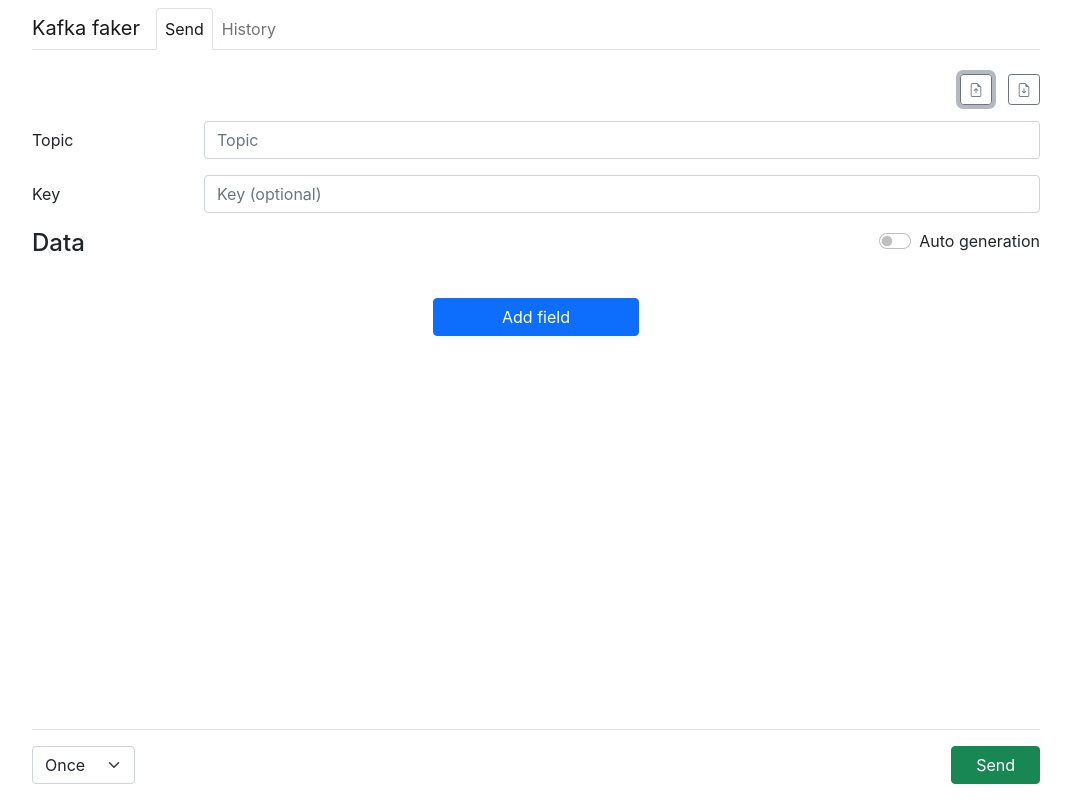
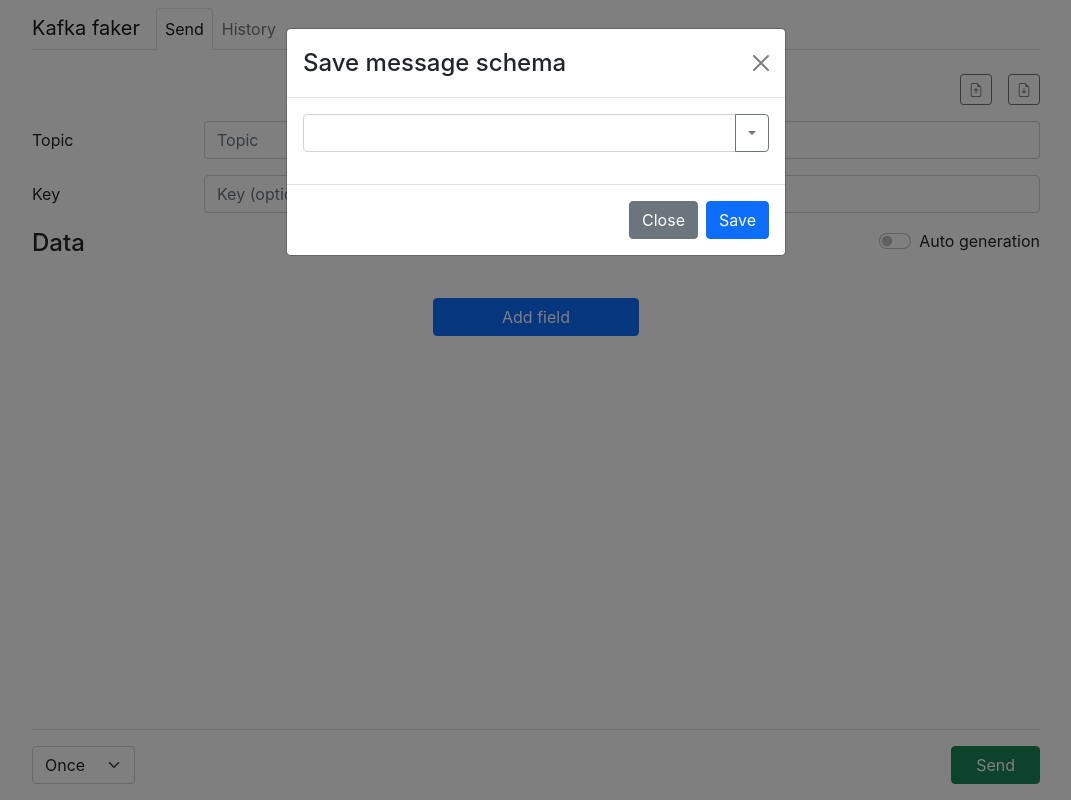
Before and after one commit to BenasB/kafka-faker, a React (Create React App) app: page / in a window 1280 px wide. Both pictures are taken after a click on the button 1080 px from the left and 89 px from the top of the page. Shown: the whole page, without its empty margins (104-1175 px from the left). Built offline with nearby package versions, Linux system fonts and the light colour scheme.

Commit message:
Added save message modal functionality

```diff
--- a/src/components/messageLoad/MessageLoadModal.tsx
+++ b/src/components/messageLoad/MessageLoadModal.tsx
@@ -4,12 +4,16 @@
 import demoSchemas, { Schema } from "./demoSchemas";
 import { MessageLoadProps } from "./MessageLoad";
 
-interface Props extends MessageLoadProps {
+interface Props {
   show: boolean;
   turnOff: () => void;
 }
 
-const MessageLoadModal: React.FC<Props> = ({ show, turnOff, setMessage }) => {
+const MessageLoadModal: React.FC<Props & MessageLoadProps> = ({
+  show,
+  turnOff,
+  setMessage,
+}) => {
   const defaultSchema = demoSchemas[0];
   const [selectedSchema, setSelectedSchema] = useState<Schema>(defaultSchema);
 
--- a/src/components/messageSave/MessageSave.tsx
+++ b/src/components/messageSave/MessageSave.tsx
@@ -1,13 +1,32 @@
-import React from "react";
+import React, { useState } from "react";
 import { Button, OverlayTrigger, Tooltip } from "react-bootstrap";
+import { Message } from "../messageForm/messageTypes";
+import MessageSaveModal from "./MessageSaveModal";
 
-const MessageSave: React.FC = () => {
+export interface MessageSaveProps {
+  message: Message;
+}
+
+const MessageSave: React.FC<MessageSaveProps> = (props) => {
+  const [showModal, setShowModal] = useState<boolean>(false);
+
   return (
-    <OverlayTrigger overlay={<Tooltip>Save message schema</Tooltip>}>
-      <Button variant="outline-secondary" size="sm">
-        <i className="bi bi-file-earmark-arrow-up"></i>
-      </Button>
-    </OverlayTrigger>
+    <>
+      <OverlayTrigger overlay={<Tooltip>Save message schema</Tooltip>}>
+        <Button
+          variant="outline-secondary"
+          size="sm"
+          onClick={() => setShowModal(true)}
+        >
+          <i className="bi bi-file-earmark-arrow-up"></i>
+        </Button>
+      </OverlayTrigger>
+      <MessageSaveModal
+        show={showModal}
+        turnOff={() => setShowModal(false)}
+        {...props}
+      />
+    </>
   );
 };
 
--- /dev/null
+++ b/src/components/messageSave/MessageSaveModal.tsx
@@ -0,0 +1,87 @@
+import React, { useState } from "react";
+import {
+  Modal,
+  Form,
+  Button,
+  Dropdown,
+  DropdownButton,
+  InputGroup,
+} from "react-bootstrap";
+import serializeMessageSchema from "../../io/serializeMessageSchema";
+import demoSchemas from "../messageLoad/demoSchemas";
+import { MessageSaveProps } from "./MessageSave";
+
+interface Props {
+  show: boolean;
+  turnOff: () => void;
+}
+
+const MessageSaveModal: React.FC<Props & MessageSaveProps> = ({
+  show,
+  turnOff,
+  message,
+}) => {
+  const [schemaName, setSchemaName] = useState<string>("");
+
+  return (
+    <Modal show={show} onHide={turnOff}>
+      <Modal.Header closeButton>
+        <Modal.Title>Save message schema</Modal.Title>
+      </Modal.Header>
+      <Modal.Body>
+        <Form onSubmit={(e) => e.preventDefault()} noValidate>
+          <InputGroup className="mb-3">
+            <Form.Control
+              value={schemaName}
+              onChange={(e) => setSchemaName(e.target.value)}
+            />
+            <DropdownButton variant="outline-secondary" title="" align="end">
+              {demoSchemas.map((existingSchema) => (
+                <Dropdown.Item
+                  key={existingSchema.title}
+                  onClick={() => setSchemaName(existingSchema.title)}
+                >
+                  {existingSchema.title}
+                </Dropdown.Item>
+              ))}
+            </DropdownButton>
+          </InputGroup>
+        </Form>
+      </Modal.Body>
+      <Modal.Footer>
+        <Button variant="secondary" onClick={turnOff}>
+          Close
+        </Button>
+        <Button
+          variant="primary"
+          onClick={() => {
+            console.log(
+              `Saving ${schemaName} schema:`,
+              JSON.stringify(serializeMessageSchema(message))
+            );
+
+            const existingSchema = demoSchemas.find(
+              (s) => s.title === schemaName
+            );
+
+            if (existingSchema) {
+              existingSchema.jsonString = JSON.stringify(
+                serializeMessageSchema(message)
+              );
+            } else {
+              demoSchemas.push({
+                title: schemaName,
+                jsonString: JSON.stringify(serializeMessageSchema(message)),
+              });
+            }
+            turnOff();
+          }}
+        >
+          Save
+        </Button>
+      </Modal.Footer>
+    </Modal>
+  );
+};
+
+export default MessageSaveModal;
--- a/src/components/tabs/SendTab.tsx
+++ b/src/components/tabs/SendTab.tsx
@@ -3,7 +3,6 @@
 import useToasts from "../../hooks/useToasts";
 import ActionBar from "../actionBar/ActionBar";
 import MessageForm from "../messageForm/MessageForm";
-import serializeMessageSchema from "../../io/serializeMessageSchema";
 import serializeMessageSend, {
   SerializedSendMessage,
 } from "../../io/serializeMessageSend";
@@ -31,9 +30,6 @@
     canSend: formManagement.checkValidation,
     send: () => {
       const serializedMessage = serializeMessageSend(formManagement.message);
-      console.log(
-        JSON.stringify(serializeMessageSchema(formManagement.message))
-      );
 
       setMessageHistory((prevState) => [serializedMessage, ...prevState]);
 
@@ -49,7 +45,7 @@
           direction="horizontal"
           gap={3}
         >
-          <MessageSave />
+          <MessageSave message={formManagement.message} />
           <MessageLoad setMessage={formManagement.setMessage} />
         </Stack>
         <MessageForm {...formManagement} />
```
